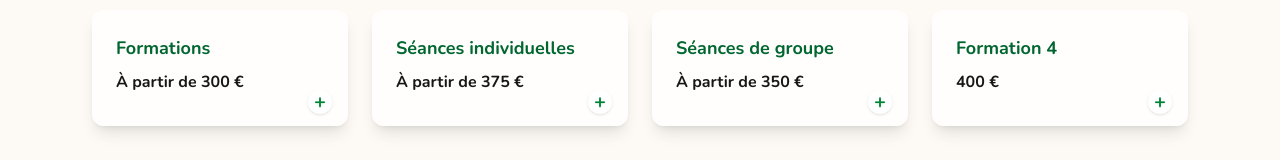
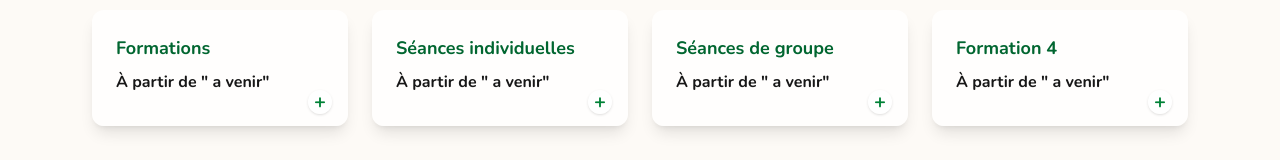
Before and after one commit to Nedgabriel/souffledelle, a Next.js app: page /prestations in a window 1280 px wide. Shown: the part 454-614 px from the top of the page. Built offline with nearby package versions, Linux system fonts and the light colour scheme.

Commit message:
changement prix

```diff
--- a/app/presentation/page.tsx
+++ b/app/presentation/page.tsx
@@ -21,7 +21,7 @@ export default function PresentationPage() {
             {/* Photo */}
             <div className="w-full md:w-1/3">
               <img
-                src="/images/Salamata.png" // adapte le chemin si nécessaire
+                src="/images/Salamata.png"
                 alt="Portrait de Salamata"
                 className="rounded-2xl shadow-lg w-full h-auto object-cover"
               />
@@ -195,7 +195,7 @@ export default function PresentationPage() {
               créneaux suivants se prennent directement ensemble ou via{" "}
               <strong className="text-green-700">Calendly</strong>.
               <a
-                href="/Contact"
+                href="/contact"
                 className="block mx-auto mt-12 px-8 py-3 rounded-full bg-[#003938] text-white font-semibold shadow-lg hover:bg-green-600 transition-colors duration-200 text-center w-fit"
               >
                 Prendre rendez-vous
--- a/app/prestations/page.tsx
+++ b/app/prestations/page.tsx
@@ -7,7 +7,7 @@ import { useState } from "react";
 const prestations = [
   {
     title: "Formations",
-    price: "À partir de 300 €",
+    price: 'À partir de " a venir"',
     description:
       "Des cours en ligne ou en présentiel dispensés par une formatrice certifiée pour approfondir vos connaissances en sophrologie.",
     details:
@@ -15,7 +15,7 @@ const prestations = [
   },
   {
     title: "Séances individuelles",
-    price: "À partir de 375 €",
+    price: 'À partir de " a venir"',
     description:
       "Un accompagnement personnalisé en visio ou à domicile, adapté à vos besoins spécifiques.",
     details:
@@ -23,7 +23,7 @@ const prestations = [
   },
   {
     title: "Séances de groupe",
-    price: "À partir de 350 €",
+    price: 'À partir de " a venir"',
     description:
       "Des ateliers collectifs dans des cafés, salons de thé ou en ligne pour découvrir ou pratiquer la sophrologie en groupe.",
     details:
@@ -31,7 +31,7 @@ const prestations = [
   },
   {
     title: "Formation 4",
-    price: "400 €",
+    price: 'À partir de " a venir"',
     description:
       "Un programme avancé pour explorer de nouvelles techniques de sophrologie (contenu à définir).",
     details:
--- a/components/Footer.tsx
+++ b/components/Footer.tsx
@@ -8,11 +8,11 @@ export default function Footer() {
   const [isFocused, setIsFocused] = useState(false);
 
   return (
-
     <footer className="bg-[#003938] text-white p-6 rounded-2xl flex flex-wrap gap-6 justify-center ">
       {/* Bloc newsletter */}
       <div className="flex-1 min-w-[250px] max-w-[350px]">
         <div className="flex flex-col items-start">
+          <Link href="/">
             <Image
               src="/logo-couleur-sophro.png"
               alt="Logo Salamata"
@@ -20,6 +20,7 @@ export default function Footer() {
               height={100}
               className="mb-4"
             />
+          </Link>
           <h2 className="font-poppins mb-4 text-lg font-semibold">
             Abonnez-vous à notre newsletter pour recevoir toutes les dernières
             nouvelles.
@@ -59,7 +60,9 @@ export default function Footer() {
 
       {/* Bloc contact */}
       <div className="flex-1 min-w-[250px] max-w-[350px]">
-        <h2 className="font-poppins mb-4 text-lg font-semibold">Coordonnées de contact</h2>
+        <h2 className="font-poppins mb-4 text-lg font-semibold">
+          Coordonnées de contact
+        </h2>
         <p className="flex items-center gap-3 mb-4 text-base">
           📞 06.79.16.61.55
         </p>
@@ -80,7 +83,9 @@ export default function Footer() {
       </div>
 
       <div className="flex-1 min-w-[250px] max-w-[350px] flex flex-col items-start">
-        <h2 className="font-poppins mb-4 text-lg font-semibold">Réseaux sociaux</h2>
+        <h2 className="font-poppins mb-4 text-lg font-semibold">
+          Réseaux sociaux
+        </h2>
         <div className="flex items-center gap-4">
           {/* Linktree */}
           <Link
@@ -96,8 +101,6 @@ export default function Footer() {
               className="rounded-full"
             />
           </Link>
-
-
 
           <Link
             href="https://www.instagram.com/salamataleldo/"
```
Also changed, not shown: app/contact/page.tsx (+6 -3 lines). Lines whose indentation alone changed are shown as unchanged.
